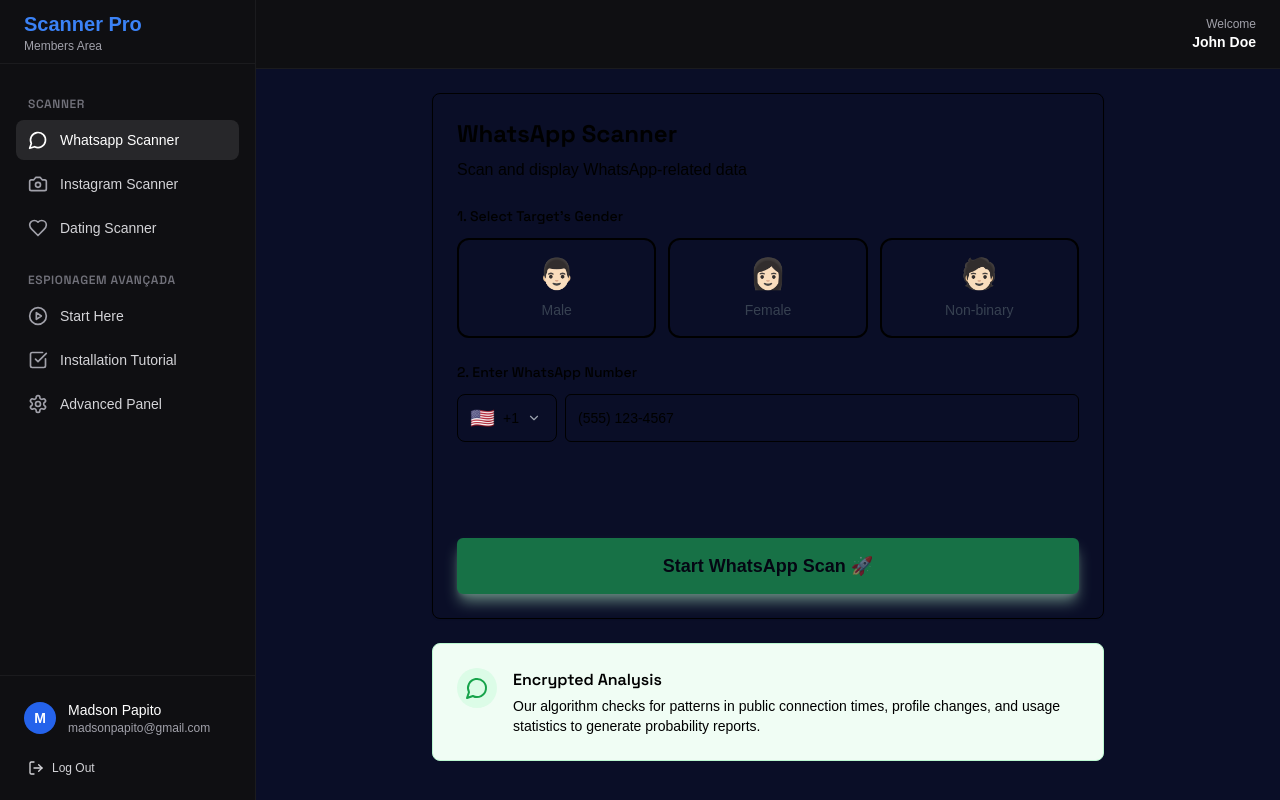
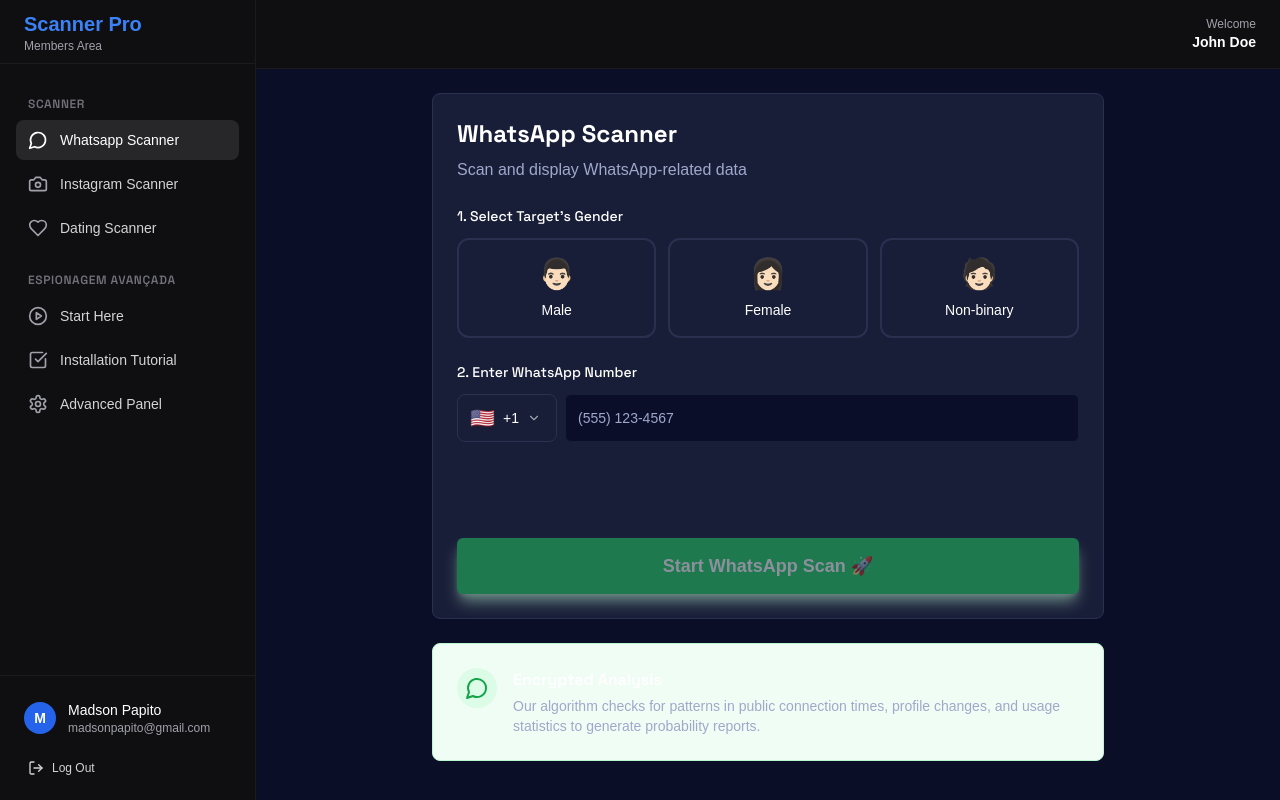
Before and after one commit to madsonpapito/pc-infidelity, a Next.js app: page /dashboard/whatsapp in a window 1280 px wide. Built offline with nearby package versions, Linux system fonts and the light colour scheme.

Commit message:
fix(css): convert hex colors to hsl in globals globals.css to fix tailwind compilation and replace dark grays with dynamic text-foreground

```diff
--- a/app/dashboard/whatsapp/page.tsx
+++ b/app/dashboard/whatsapp/page.tsx
@@ -653,7 +653,7 @@ export default function WhatsAppScannerPage() {
                                 }`}
                         >
                             <span className="text-3xl">{g === "Male" ? "👨🏻" : g === "Female" ? "👩🏻" : "🧑🏻"}</span>
-                            <span className="font-medium text-sm text-gray-700">{g}</span>
+                            <span className="font-medium text-sm text-foreground">{g}</span>
                         </button>
                     ))}
                 </div>
--- a/app/globals.css
+++ b/app/globals.css
@@ -72,38 +72,38 @@ html {
     --sidebar-ring: 217.2 91.2% 59.8%;
   }
   .dark {
-    --background: #0a0e27;
-    --foreground: #ffffff;
-    --card: #1a1f3a;
-    --card-foreground: #ffffff;
-    --popover: #1a1f3a;
-    --popover-foreground: #ffffff;
-    --primary: #2962FF;
-    --primary-foreground: #ffffff;
-    --secondary: #AA00FF;
-    --secondary-foreground: #ffffff;
-    --muted: #2a3050;
-    --muted-foreground: #a0a9c9;
-    --accent: #00E676;
-    --accent-foreground: #0a0e27;
-    --destructive: #ff5252;
-    --destructive-foreground: #ffffff;
-    --border: #2a3050;
-    --input: #1a1f3a;
-    --ring: #2962FF;
-    --chart-1: #2962FF;
-    --chart-2: #AA00FF;
-    --chart-3: #00E676;
-    --chart-4: #FFB300;
-    --chart-5: #FF6B9D;
-    --sidebar-background: #0a0e27;
-    --sidebar-foreground: #ffffff;
-    --sidebar-primary: #2962FF;
-    --sidebar-primary-foreground: #ffffff;
-    --sidebar-accent: #1a1f3a;
-    --sidebar-accent-foreground: #ffffff;
-    --sidebar-border: #2a3050;
-    --sidebar-ring: #2962FF;
+    --background: 232 59% 10%; /* #0a0e27 */
+    --foreground: 0 0% 100%; /* #ffffff */
+    --card: 231 38% 16%; /* #1a1f3a */
+    --card-foreground: 0 0% 100%; /* #ffffff */
+    --popover: 231 38% 16%; /* #1a1f3a */
+    --popover-foreground: 0 0% 100%; /* #ffffff */
+    --primary: 224 100% 58%; /* #2962FF */
+    --primary-foreground: 0 0% 100%; /* #ffffff */
+    --secondary: 280 100% 50%; /* #AA00FF */
+    --secondary-foreground: 0 0% 100%; /* #ffffff */
+    --muted: 231 31% 24%; /* #2a3050 */
+    --muted-foreground: 227 30% 71%; /* #a0a9c9 */
+    --accent: 151 100% 45%; /* #00E676 */
+    --accent-foreground: 232 59% 10%; /* #0a0e27 */
+    --destructive: 360 100% 66%; /* #ff5252 */
+    --destructive-foreground: 0 0% 100%; /* #ffffff */
+    --border: 231 31% 24%; /* #2a3050 */
+    --input: 231 38% 16%; /* #1a1f3a */
+    --ring: 224 100% 58%; /* #2962FF */
+    --chart-1: 224 100% 58%; /* #2962FF */
+    --chart-2: 280 100% 50%; /* #AA00FF */
+    --chart-3: 151 100% 45%; /* #00E676 */
+    --chart-4: 42 100% 50%; /* #FFB300 */
+    --chart-5: 340 100% 71%; /* #FF6B9D */
+    --sidebar-background: 232 59% 10%; /* #0a0e27 */
+    --sidebar-foreground: 0 0% 100%; /* #ffffff */
+    --sidebar-primary: 224 100% 58%; /* #2962FF */
+    --sidebar-primary-foreground: 0 0% 100%; /* #ffffff */
+    --sidebar-accent: 231 38% 16%; /* #1a1f3a */
+    --sidebar-accent-foreground: 0 0% 100%; /* #ffffff */
+    --sidebar-border: 231 31% 24%; /* #2a3050 */
+    --sidebar-ring: 224 100% 58%; /* #2962FF */
   }
 }
 
```
